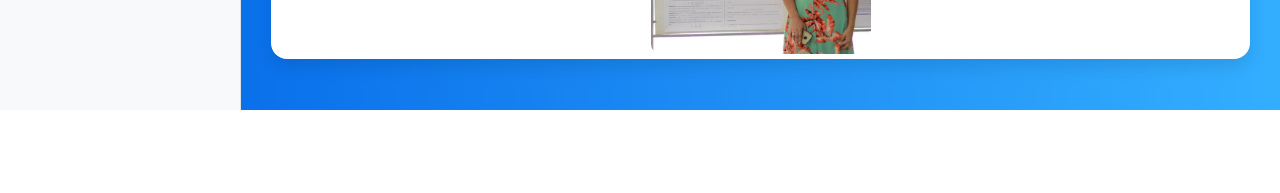
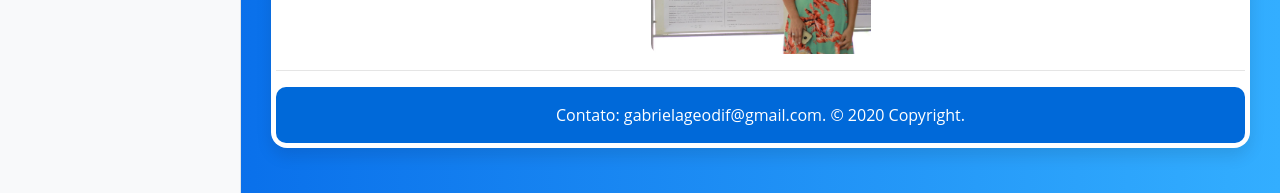
Before and after one commit to vinisouzax/siteGabriela-frontend, a React (Create React App) app: page / in a window 1280 px wide. Shown: the part 690-883 px from the top of the page. Before the commit the page ends 800 px from the top, so only its background shows below. Built offline with nearby package versions, Linux system fonts and the light colour scheme; no server answers.

Commit message:
Footer Main

```diff
--- a/src/App.js
+++ b/src/App.js
@@ -37,6 +37,7 @@ function App(){
             <div id="loader" none></div>
             <Routes />
           </div>
+
         </div>
 
       </div>
--- a/src/pages/Main/index.js
+++ b/src/pages/Main/index.js
@@ -25,6 +25,13 @@ export default function Main(){
                                     </p>
                                 </div>
                                 {<img align="center" className="fb-image-profile thumbnail" src={require('../../assets/gabriela.jpg')} alt="Gabriela Silva"/>}
+                                <hr></hr>
+                                <footer class="page-footer font-small blue footerMain">
+                                    <div class="footer-copyright text-center py-3">
+                                    Contato: gabrielageodif@gmail.com.
+                                    © {(new Date().getFullYear())} Copyright.
+                                    </div>
+                                </footer>
                             </div>
                         </div>
                     </div>
--- a/src/pages/Main/main.css
+++ b/src/pages/Main/main.css
@@ -17,3 +17,9 @@
     width: 220px;
     height: 200px;
 }
+
+.footerMain{
+    background-color: #0069d9;
+    border-radius: 10px;
+    color: #fff;
+}
```
Lines whose indentation alone changed are shown as unchanged.
